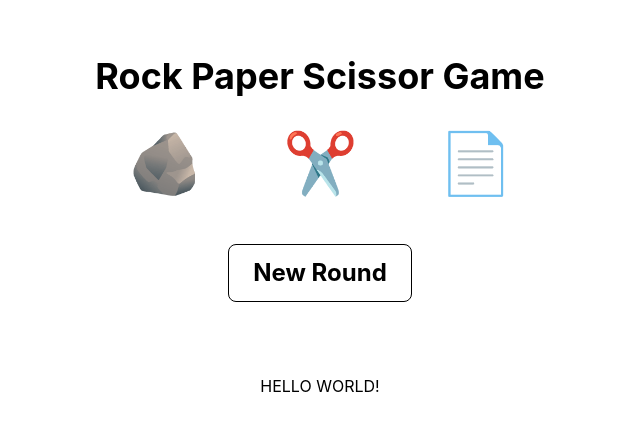
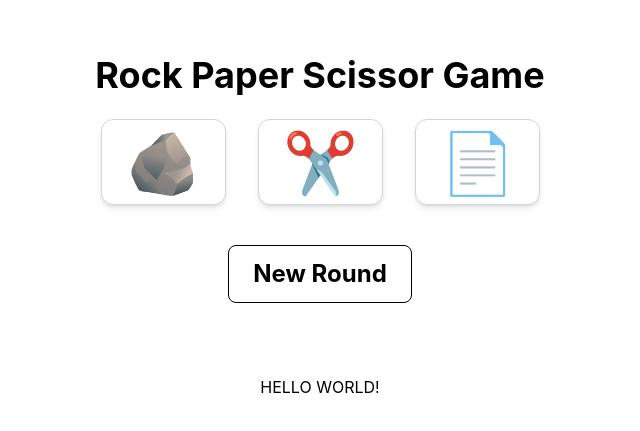
Before and after one commit to MarvinTran23/rock-paper-scissors, a React (Vite) app in the folder frontend/: page / in a window 1280 px wide. Shown: the part 173-604 px from the top of the page, without its empty margins (320-960 px from the left). Built offline with nearby package versions, Linux system fonts and the light colour scheme.

Commit message:
add select state

```diff
--- a/frontend/src/components/actionButton.tsx
+++ b/frontend/src/components/actionButton.tsx
@@ -2,19 +2,31 @@ type ActionButtonProps = {
     text: string;
     onClick?: () => void;
     disabled?: boolean;
+    selected?: boolean;
 }
 
-function ActionButton({ text, onClick, disabled }: ActionButtonProps) {
+
+
+
+function ActionButton({ text, onClick, disabled, selected }: ActionButtonProps) {
     return (
         <button
             disabled={disabled}
             onClick={onClick}
-            className={`text-6xl px-6 py-3 mx-4 border-black rounded-lg transition
-            ${disabled
-                    ? "opacity-50 cursor-not-allowed"
-                    : "hover:bg-black hover:text-white"
-                }`}
-        >
+            className={`
+                text-6xl px-6 py-3 mx-4 rounded-xl
+                border border-gray-300
+                bg-white
+                shadow-md
+                transition-all duration-150
+
+                hover:shadow-lg
+                active:translate-y-1
+
+
+                ${selected ? "rainbow-border" : ""}
+                ${disabled ? "opacity-40 cursor-not-allowed" : ""}
+                `}>
             {text}
         </button>
     );
--- a/frontend/src/index.css
+++ b/frontend/src/index.css
@@ -1 +1,30 @@
 @import "tailwindcss";
+
+
+@keyframes rainbow-border {
+  0% {
+    background-position: 0%;
+  }
+  100% {
+    background-position: 200%;
+  }
+}
+
+.rainbow-border {
+  border: 3px solid transparent;
+  background:
+    linear-gradient(white, white) padding-box,
+    linear-gradient(
+      90deg,
+      red,
+      orange,
+      yellow,
+      lime,
+      cyan,
+      blue,
+      violet,
+      red
+    ) border-box;
+  background-size: 100% 100%, 200% 100%;
+  animation: rainbow-border 2s linear infinite;
+}
```
